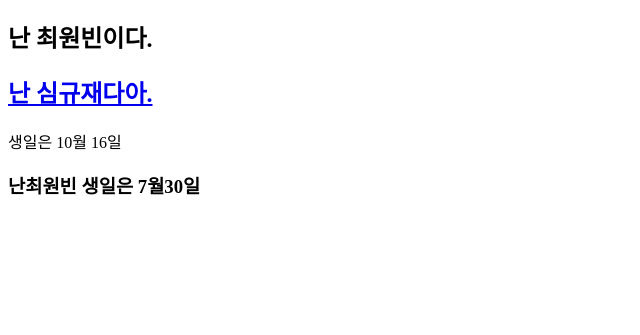
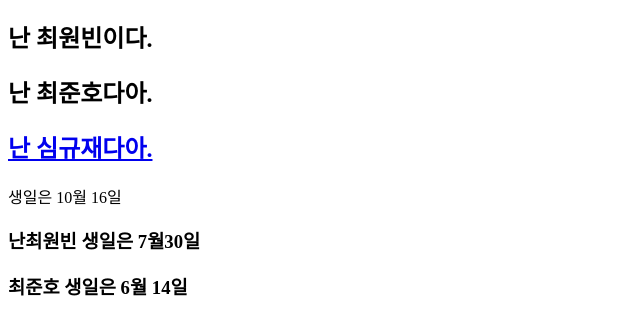
Before and after one commit to kutecse19/introduce-ourselves, a plain HTML site: page index.html in a window 1280 px wide. Shown: the part 61-396 px from the top of the page, without its empty margins (0-640 px from the left). Drawn offline with Linux system fonts and the light colour scheme.

Commit message:
준호를 추가하고 생일도 추가했어오..

```diff
--- a/index.html
+++ b/index.html
@@ -8,11 +8,14 @@
     <body>
         <h1>TEST</h1>
         <h2>난 최원빈이다.</h2>
+        <h2>난 최준호다아.</h2>
+
 		<h2><a href = "#simBirth">난 심규재다아.</a></h2>
 
 
 
 		<a id = "simBirth"> 생일은 10월 16일 </a>
 	    <h3>난최원빈 생일은 7월30일</h3>
+      <h3>최준호 생일은 6월 14일</h3>
     </body>
 </html>
```
